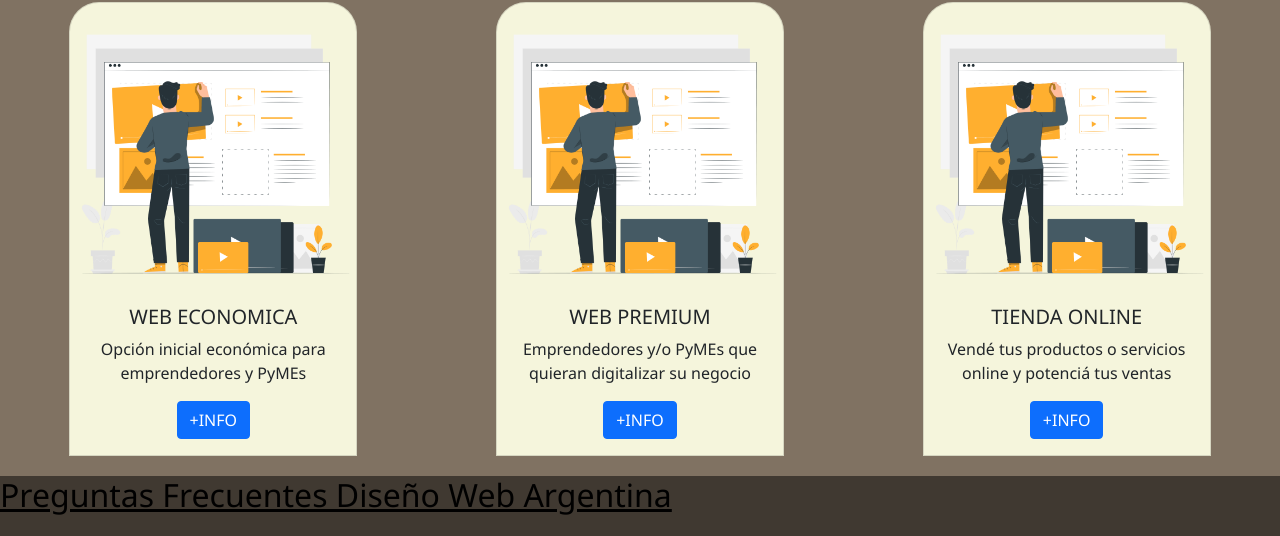
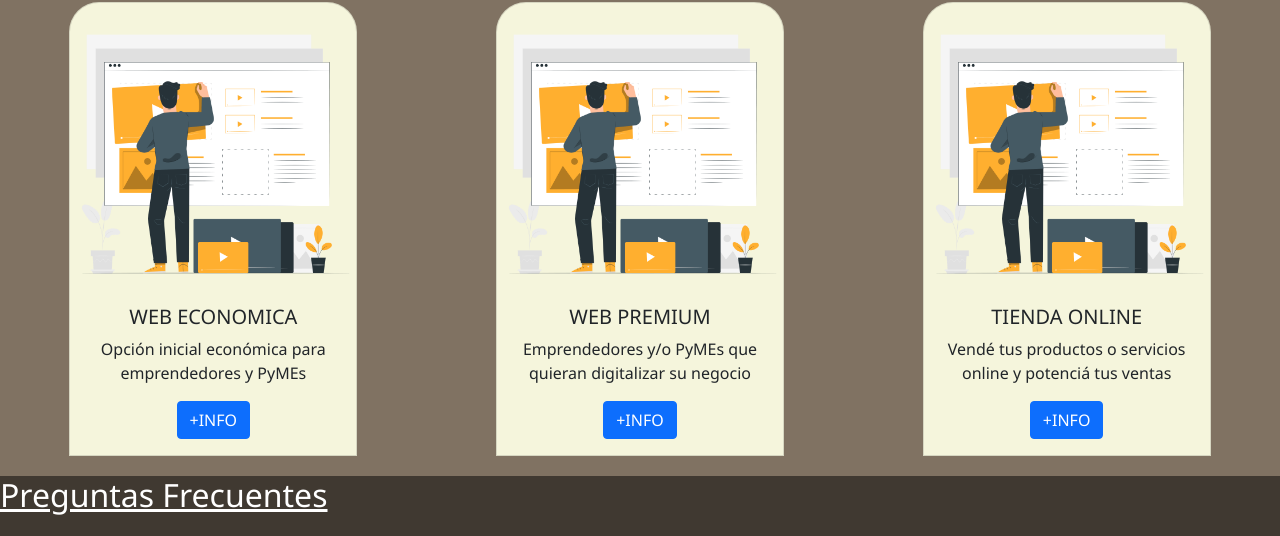
Before and after one commit to crisnug/acweb, a plain HTML site: page index.html in a window 1280 px wide. Shown: the part 405-941 px from the top of the page. Drawn offline with nearby package versions, Linux system fonts and the light colour scheme.

Commit message:
segunda entrega

```diff
--- a/css/style.css
+++ b/css/style.css
@@ -262,7 +262,7 @@ main div h3{
 /*¿Necesitás un sitio web? ¿Necesitás potenciar tu negocio en Google? Nosotros lo hacemos.*/
 .pie__main div h2{
     margin-bottom: 15px;
-    color: black;
+    color: white;
     text-decoration: underline;
 }
 
--- a/index.html
+++ b/index.html
@@ -116,7 +116,7 @@
                 </div>
                 <div class="pie__main">
                     <div>
-                        <H2>Preguntas Frecuentes Diseño Web Argentina</H2>
+                        <H2>Preguntas Frecuentes</H2>
                         <H3>¿Qué hace una agencia de diseño web?</H3>
                         <p>Las agencias se encargan de desarrollar y mantener sitios web. A través de tendencias
                             digitales, se inspiran en crear páginas web profesionales, con foco en el negocio de cada
```
